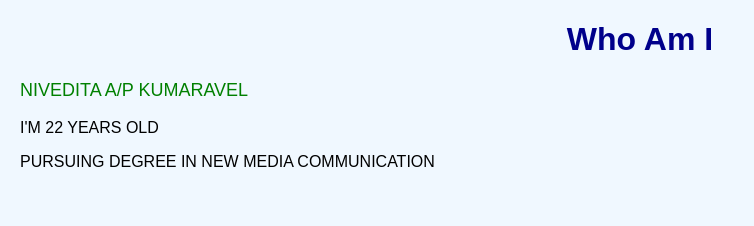
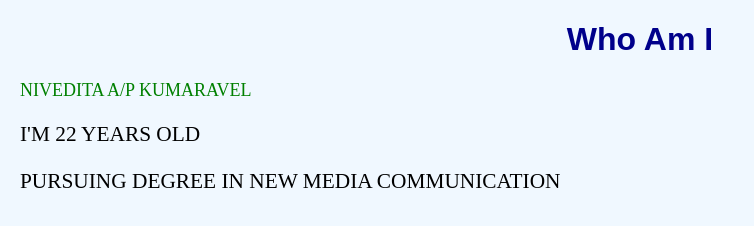
Before and after one commit to nivedita570/-web-css-exercises, a plain HTML site: page exercises/exercise3/index.html in a window 1280 px wide. Shown: the whole page, without its empty margins (0-754 px from the left). Drawn offline with Linux system fonts and the light colour scheme.

Commit message:
Update style.css

```diff
--- a/exercises/exercise3/style.css
+++ b/exercises/exercise3/style.css
@@ -1 +1,5 @@
-csss
+p {
+    font-family: 'Times New Roman', serif;
+    font-size: 16pt;
+    margin-bottom: 10px;
+}
```
